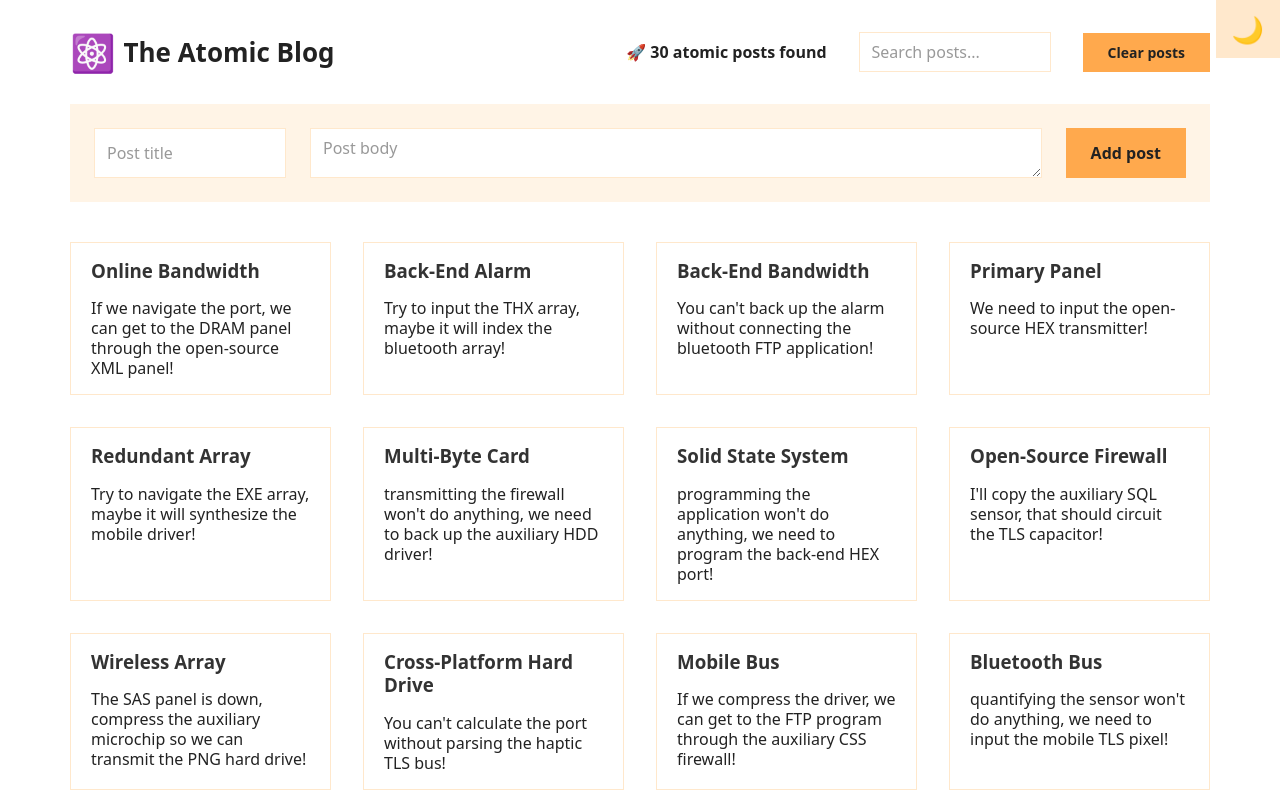
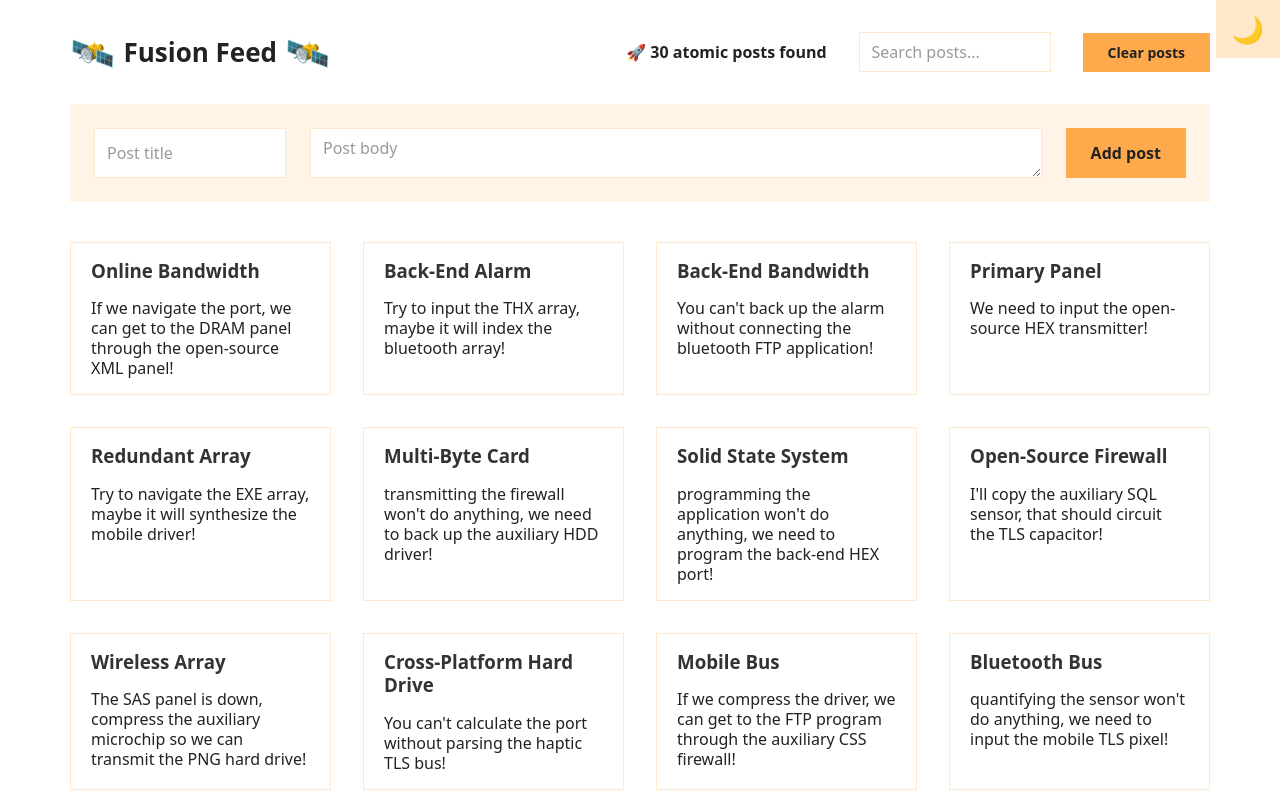
Before and after one commit to BhavyaBhaskar/AtomicBlog, a React (Create React App) app: page / in a window 1280 px wide. Shown: the top 800 px of the page. Built offline with nearby package versions, Linux system fonts and the light colour scheme.

Commit message:
changing name and icon

```diff
--- a/public/index.html
+++ b/public/index.html
@@ -6,7 +6,7 @@
     <meta name="viewport" content="width=device-width, initial-scale=1" />
     <meta name="theme-color" content="#000000" />
     <meta name="description" content="The atomic Blog" />
-    <title>The Atomic Blog</title>
+    <title>Fusion Feed</title>
   </head>
   <body>
     <noscript>You need to enable JavaScript to run this app.</noscript>
--- a/src/App.js
+++ b/src/App.js
@@ -46,7 +46,7 @@ function Header() {
   return (
     <header>
       <h1>
-        <span>⚛️</span>The Atomic Blog
+        <span>🛰️</span>Fusion Feed<span>🛰️</span>
       </h1>
       <div>
         <Results />
```
